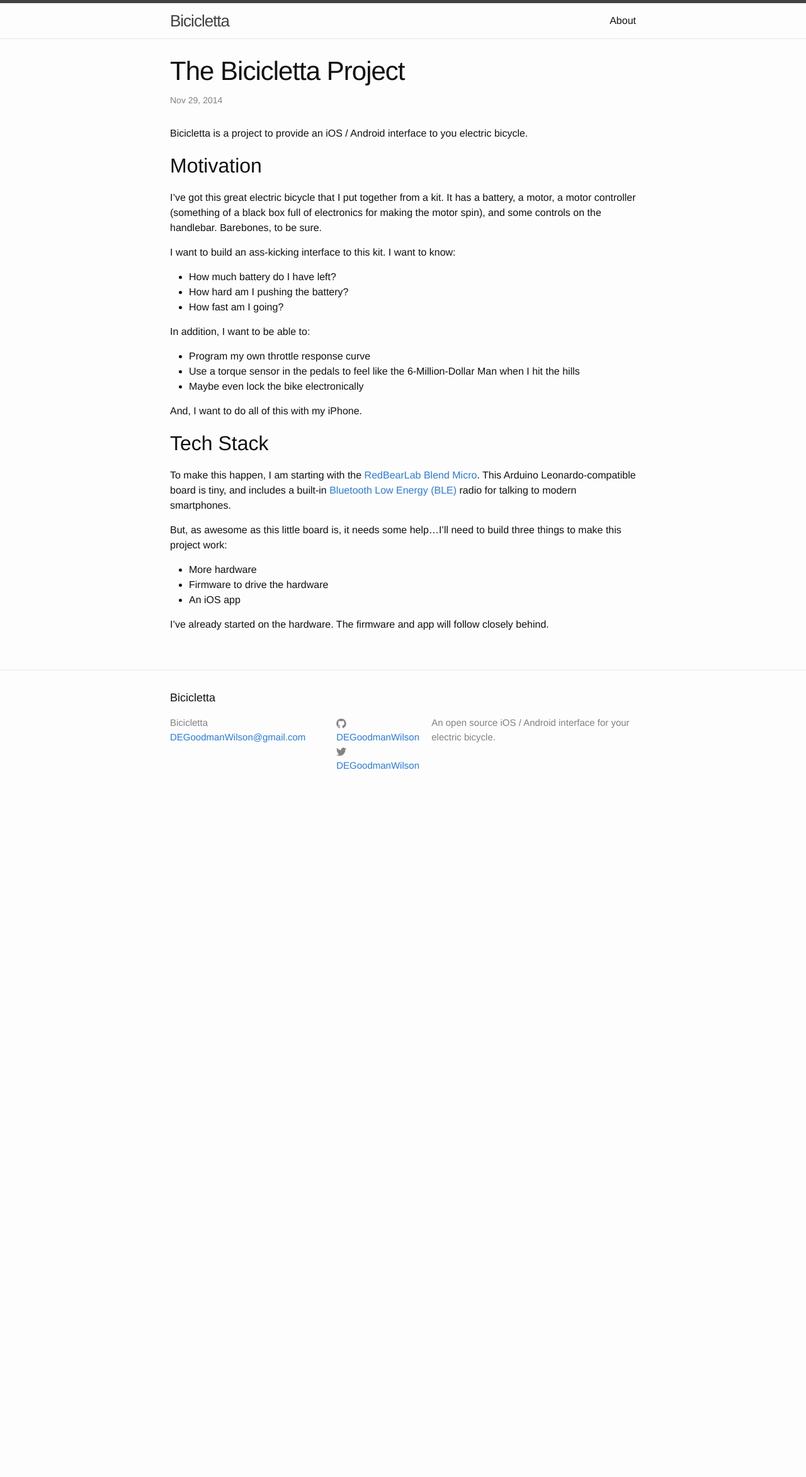
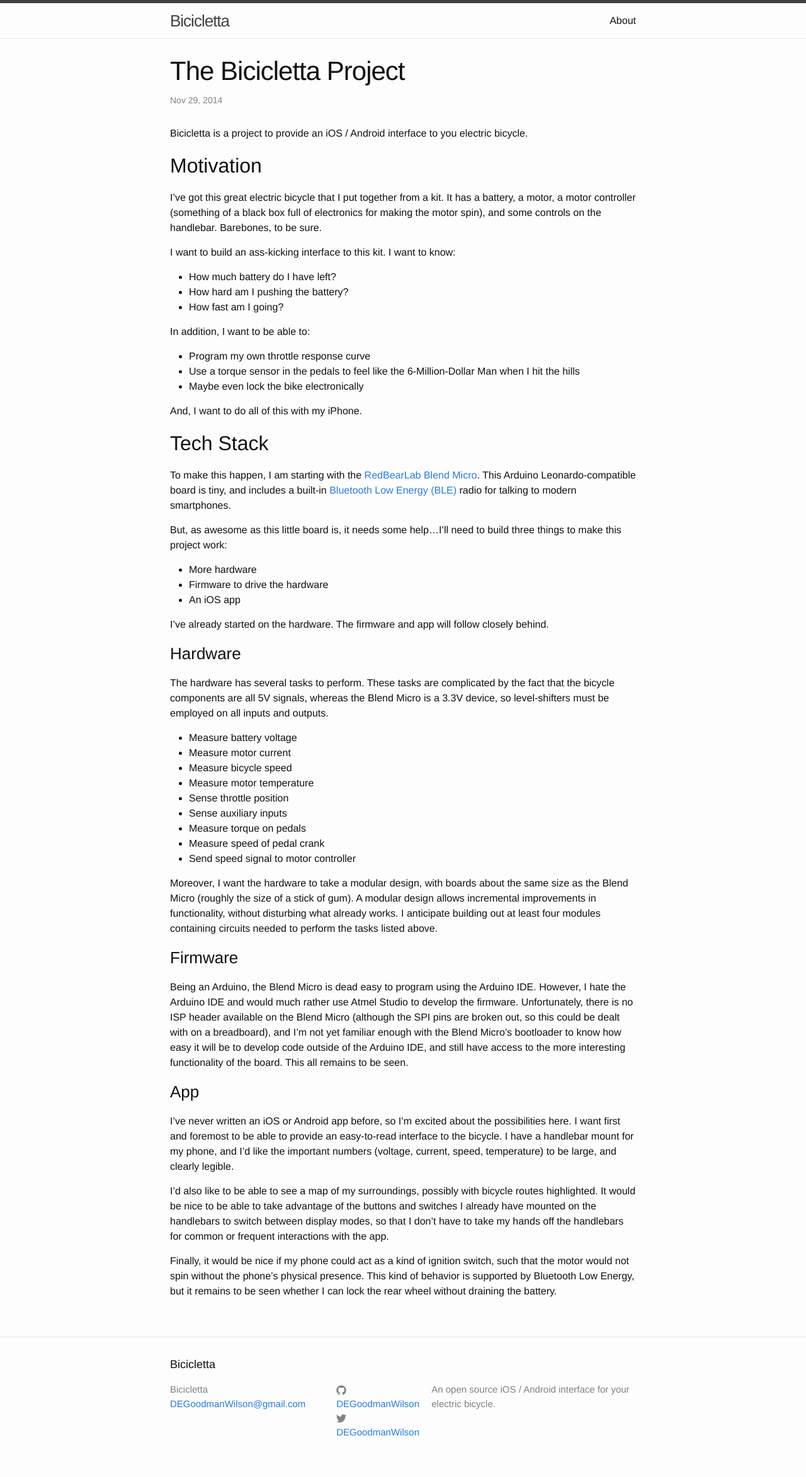
Before and after one commit to DEGoodmanWilson/bicicletta, a Jekyll site: the page built from _posts/2014-11-29-bicicletta-introduction.markdown, in a window 1280 px wide. Shown: the whole page at 63% size. Built offline with Jekyll 4.4.1, drawn with Linux system fonts in a browser that asks for light colours; before the commit the page ends 1287 px from its top, so only the background shows below that.

Commit message:
More details.

```diff
--- a/_posts/2014-11-29-bicicletta-introduction.markdown
+++ b/_posts/2014-11-29-bicicletta-introduction.markdown
@@ -6,7 +6,7 @@ categories: update
 ---
 Bicicletta is a project to provide an iOS / Android interface to you electric bicycle.
 
-##Motivation
+#Motivation
 
 I've got this great electric bicycle that I put together from a kit. It has a battery, a motor, a motor controller (something of a black box full of electronics for making the motor spin), and some controls on the handlebar. Barebones, to be sure.
 
@@ -24,7 +24,7 @@ In addition, I want to be able to:
 
 And, I want to do all of this with my iPhone.
 
-##Tech Stack
+#Tech Stack
 
 To make this happen, I am starting with the [RedBearLab Blend Micro][blend]. This Arduino Leonardo-compatible board is tiny, and includes a built-in [Bluetooth Low Energy (BLE)][ble] radio for talking to modern smartphones.
 
@@ -36,5 +36,33 @@ But, as awesome as this little board is, it needs some help…I'll need to build
 
 I've already started on the hardware. The firmware and app will follow closely behind.
 
+##Hardware
+
+The hardware has several tasks to perform. These tasks are complicated by the fact that the bicycle components are all 5V signals, whereas the Blend Micro is a 3.3V device, so level-shifters must be employed on all inputs and outputs.
+
+* Measure battery voltage
+* Measure motor current
+* Measure bicycle speed
+* Measure motor temperature
+* Sense throttle position
+* Sense auxiliary inputs
+* Measure torque on pedals
+* Measure speed of pedal crank
+* Send speed signal to motor controller
+
+Moreover, I want the hardware to take a modular design, with boards about the same size as the Blend Micro (roughly the size of a stick of gum). A modular design allows incremental improvements in functionality, without disturbing what already works. I anticipate building out at least four modules containing circuits needed to perform the tasks listed above.
+
+##Firmware
+
+Being an Arduino, the Blend Micro is dead easy to program using the Arduino IDE. However, I hate the Arduino IDE and would much rather use Atmel Studio to develop the firmware. Unfortunately, there is no ISP header available on the Blend Micro (although the SPI pins are broken out, so this could be dealt with on a breadboard), and I'm not yet familiar enough with the Blend Micro's bootloader to know how easy it will be to develop code outside of the Arduino IDE, and still have access to the more interesting functionality of the board. This all remains to be seen.
+
+##App
+
+I've never written an iOS or Android app before, so I'm excited about the possibilities here. I want first and foremost to be able to provide an easy-to-read interface to the bicycle. I have a handlebar mount for my phone, and I'd like the important numbers (voltage, current, speed, temperature) to be large, and clearly legible.
+
+I'd also like to be able to see a map of my surroundings, possibly with bicycle routes highlighted. It would be nice to be able to take advantage of the buttons and switches I already have mounted on the handlebars to switch between display modes, so that I don't have to take my hands off the handlebars for common or frequent interactions with the app.
+
+Finally, it would be nice if my phone could act as a kind of ignition switch, such that the motor would not spin without the phone's physical presence. This kind of behavior is supported by Bluetooth Low Energy, but it remains to be seen whether I can lock the rear wheel without draining the battery.
+
 [blend]: http://redbearlab.com/blendmicro/
 [ble]: http://en.wikipedia.org/wiki/Bluetooth_low_energy
--- a/_sass/_layout.scss
+++ b/_sass/_layout.scss
@@ -210,7 +210,7 @@
 .post-content {
     margin-bottom: $spacing-unit;
 
-    h2 {
+    h1 {
         font-size: 32px;
 
         @include media-query($on-laptop) {
@@ -218,7 +218,7 @@
         }
     }
 
-    h3 {
+    h2 {
         font-size: 26px;
 
         @include media-query($on-laptop) {
@@ -226,11 +226,19 @@
         }
     }
 
-    h4 {
+    h3 {
         font-size: 20px;
 
         @include media-query($on-laptop) {
             font-size: 18px;
         }
     }
+
+    h4 {
+        font-size: 18px;
+
+        @include media-query($on-laptop) {
+            font-size: 16px;
+        }
+    }
 }
```
